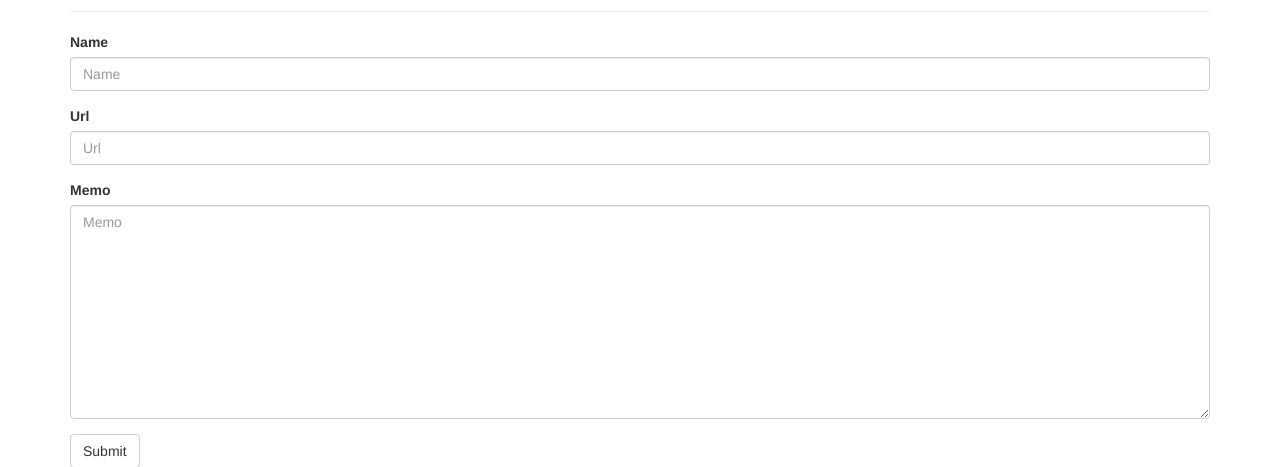
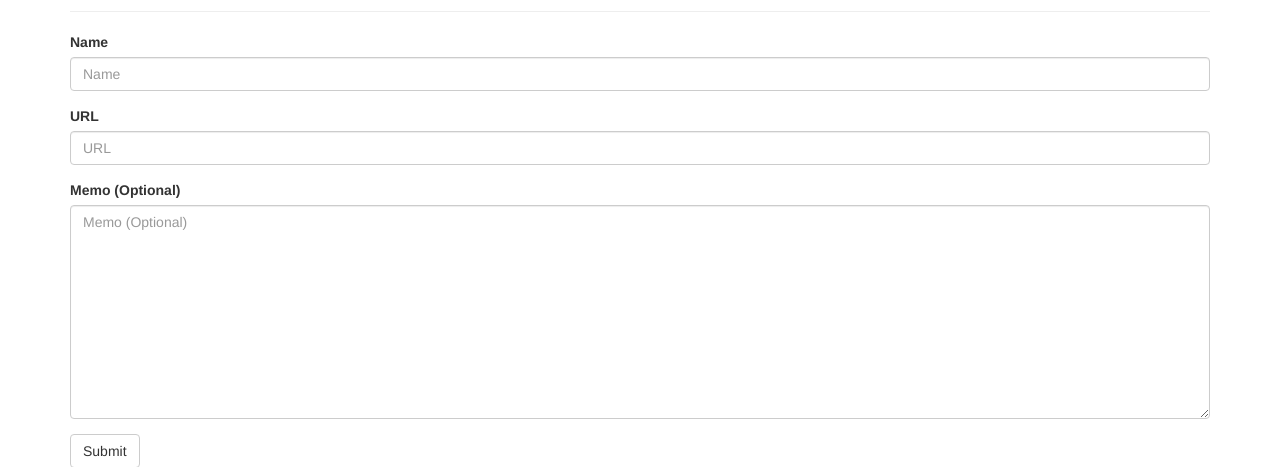
Before and after one commit to tomita0119/Private-Django-Project, a Django app: template templates/surm/group_index.html in a window 1280 px wide. Shown: the part 298-765 px from the top of the page. Run offline with Django 3.2, Linux system fonts and the light colour scheme; the template is opened without the code that fills it: values that come from a table or form of the project are taken from there, others are empty; some libraries are stand-ins or nearby versions.

Commit message:
フォームの中の任意の項目はラベルにOptionalを表示

```diff
--- a/static/css/group_index.css
+++ b/static/css/group_index.css
@@ -28,3 +28,7 @@ ul{
 .link_btn:hover{
     color: blue;
 }
+.dlt_button{
+    border-style: none;
+    background: none;
+}
--- a/surm/models.py
+++ b/surm/models.py
@@ -43,10 +43,10 @@ class CreateGroupForm(forms.Form):
 # リソース追加のフォーム
 class AddResourceForm(forms.Form):
     name = forms.CharField(max_length=100)
-    url = forms.URLField(max_length=100)
-    memo = forms.CharField(required=False, max_length=200, widget=forms.Textarea)
+    url = forms.URLField(max_length=100, label='URL')
+    memo = forms.CharField(required=False, max_length=200, widget=forms.Textarea, label='Memo (Optional)')
 
 # グループ設定のフォーム
 class GroupSettingsForm(forms.Form):
-    group_name = forms.CharField(required=False, max_length=100)
-    explain = forms.CharField(required=False, max_length=100, widget=forms.Textarea)
+    group_name = forms.CharField(required=False, max_length=100, label='Group Name (Optional)')
+    explain = forms.CharField(required=False, max_length=100, widget=forms.Textarea, label='Explain (Optional)')
--- a/surm/views.py
+++ b/surm/views.py
@@ -20,6 +20,7 @@ def index(request):
             else:
                 return HttpResponseRedirect('/surm/cre_group/')
         if 'dlt_group_id' in request.POST:
+            # グループ自体と，関連するデータを全て削除
             print request.POST['dlt_group_id']
             group = get_object_or_404(Group, pk=request.POST['dlt_group_id'])
             group_name = group.name
--- a/templates/surm/group_index.html
+++ b/templates/surm/group_index.html
@@ -72,6 +72,9 @@
         {% for resource in resources %}
             <li class="posted_resource">
                 <button class="link_btn" id="{{ resource.id }}" onclick="window.open('{{ resource.url }}')">{{ resource.name }}</button>
+                {% if user.id == resource.creater.id %}
+                <button class="dlt_button"><i class="fa fa-times"></i></button>
+                {% endif %}
                 <ul class="posted_resource_info">
                     <li>投稿日時 : {{ resource.created }}</li>
                     <li>投稿者 : {{ resource.creater.username }}</li>
```
